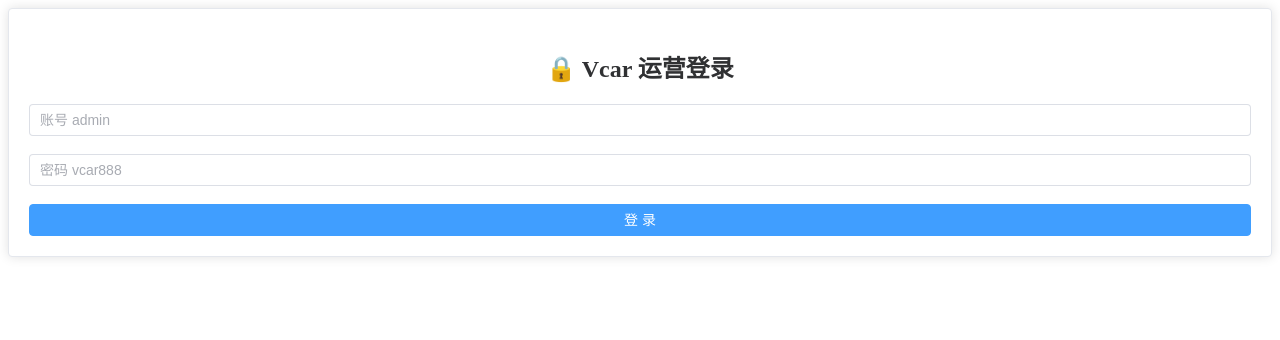
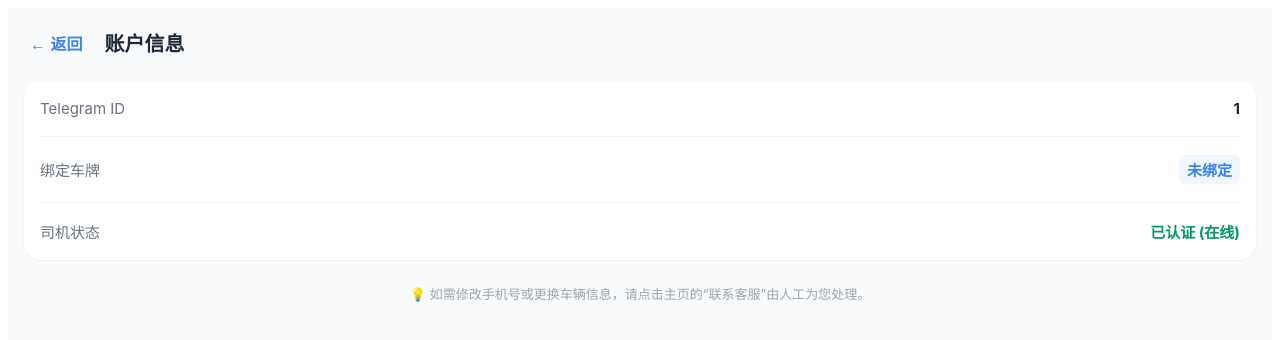
Before and after one commit to Tony855/Vcar, a Vue app in the folder web_frontend/: page /mini/1/account in a window 1280 px wide. Before the commit this address led to /admin/. Shown: the top 340 px of the page. Built offline with nearby package versions, Linux system fonts and the light colour scheme; no server answers.

Commit message:
feat: 增加账户信息页，完善客服跳转

```diff
--- /dev/null
+++ b/web_frontend/src/AccountInfo.vue
@@ -0,0 +1,62 @@
+<template>
+  <div class="account-page">
+    <div class="header">
+      <button class="back-btn" @click="goBack">← 返回</button>
+      <h2 class="title">账户信息</h2>
+    </div>
+
+    <div class="info-list">
+      <div class="info-item">
+        <span class="label">Telegram ID</span>
+        <span class="value">{{ tgId }}</span>
+      </div>
+      <div class="info-item">
+        <span class="label">绑定车牌</span>
+        <span class="value plate-val">{{ info.plate || '未绑定' }}</span>
+      </div>
+      <div class="info-item">
+        <span class="label">司机状态</span>
+        <span class="value status-val">已认证 (在线)</span>
+      </div>
+    </div>
+
+    <div class="tips">
+      💡 如需修改手机号或更换车辆信息，请点击主页的“联系客服”由人工为您处理。
+    </div>
+  </div>
+</template>
+
+<script setup>
+import { ref, onMounted } from 'vue'
+import { useRoute, useRouter } from 'vue-router'
+import axios from 'axios'
+
+const route = useRoute()
+const router = useRouter()
+const tgId = route.params.tg_id
+const info = ref({})
+
+const goBack = () => router.push(`/mini/${tgId}`)
+
+onMounted(async () => {
+  try {
+    const res = await axios.get(`/api/driver/${tgId}/profile`)
+    info.value = res.data
+  } catch (e) { console.error(e) }
+})
+</script>
+
+<style scoped>
+.account-page { background-color: #f8fafc; min-height: 100vh; padding: 20px 16px; font-family: -apple-system, sans-serif; }
+.header { display: flex; align-items: center; margin-bottom: 24px; }
+.back-btn { background: none; border: none; font-size: 16px; font-weight: bold; color: #3b82f6; margin-right: 16px; cursor: pointer; }
+.title { font-size: 20px; font-weight: 900; color: #1f2937; margin: 0; }
+.info-list { background: #ffffff; border-radius: 16px; padding: 0 16px; box-shadow: 0 1px 3px rgba(0,0,0,0.05); }
+.info-item { display: flex; justify-content: space-between; align-items: center; padding: 18px 0; border-bottom: 1px solid #f3f4f6; font-size: 15px; }
+.info-item:last-child { border-bottom: none; }
+.label { color: #6b7280; }
+.value { color: #1f2937; font-weight: bold; }
+.plate-val { color: #3b82f6; background: #eff6ff; padding: 4px 8px; border-radius: 6px; }
+.status-val { color: #059669; }
+.tips { margin-top: 24px; font-size: 13px; color: #9ca3af; line-height: 1.6; padding: 0 8px; text-align: center; }
+</style>
--- a/web_frontend/src/DriverProfile.vue
+++ b/web_frontend/src/DriverProfile.vue
@@ -36,9 +36,9 @@
           <span class="menu-icon">💰</span>
           <span class="menu-text">收入明细</span>
         </div>
-        <div class="menu-item" @click="showToast('设置开发中...')">
-          <span class="menu-icon">⚙️</span>
-          <span class="menu-text">账号设置</span>
+        <div class="menu-item" @click="goToAccount">
+          <span class="menu-icon">👤</span>
+          <span class="menu-text">账户信息</span>
         </div>
         <div class="menu-item" @click="contactSupport">
           <span class="menu-icon">🎧</span>
@@ -72,16 +72,20 @@ const tgId = route.params.tg_id
 const info = ref({})
 const reviews = ref([])
 
-// 点击跳转函数
+// 页面跳转
 const goToOrders = () => router.push(`/mini/${tgId}/orders`)
 const goToIncome = () => router.push(`/mini/${tgId}/income`)
+const goToAccount = () => router.push(`/mini/${tgId}/account`)
 
-const showToast = (msg) => {
-  if (window.Telegram?.WebApp) window.Telegram.WebApp.showAlert(msg)
-  else alert(msg)
-}
+// 联系客服 (跳转 TG)
 const contactSupport = () => {
-  if (window.Telegram?.WebApp) window.Telegram.WebApp.openTelegramLink("https://t.me/你的客服TG账号")
+  // ⚠️ 请将下面的 vcar_support 改成你真实的客服 TG 账号
+  const supportUsername = "vcar_support"
+  if (window.Telegram?.WebApp) {
+    window.Telegram.WebApp.openTelegramLink(`https://t.me/${supportUsername}`)
+  } else {
+    window.open(`https://t.me/${supportUsername}`)
+  }
 }
 
 onMounted(async () => {
--- a/web_frontend/src/router.js
+++ b/web_frontend/src/router.js
@@ -3,12 +3,14 @@ import App from './App.vue'
 import DriverProfile from './DriverProfile.vue'
 import OrderList from './OrderList.vue'
 import IncomeList from './IncomeList.vue'
+import AccountInfo from './AccountInfo.vue'
 
 const routes = [
   { path: '/admin/', component: App },
   { path: '/mini/:tg_id', component: DriverProfile },
   { path: '/mini/:tg_id/orders', component: OrderList },
   { path: '/mini/:tg_id/income', component: IncomeList },
+  { path: '/mini/:tg_id/account', component: AccountInfo },
   { path: '/:pathMatch(.*)*', redirect: '/admin/' }
 ]
 
```
